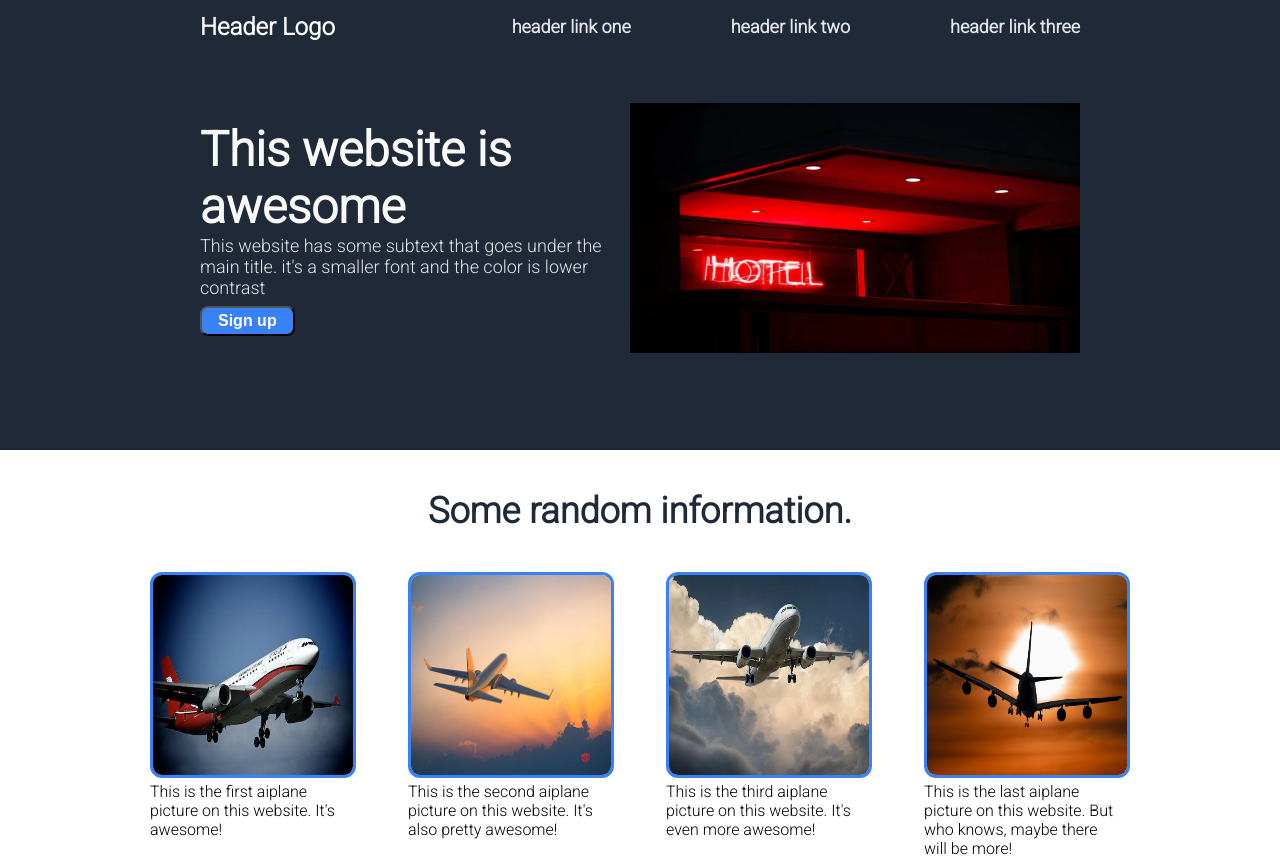
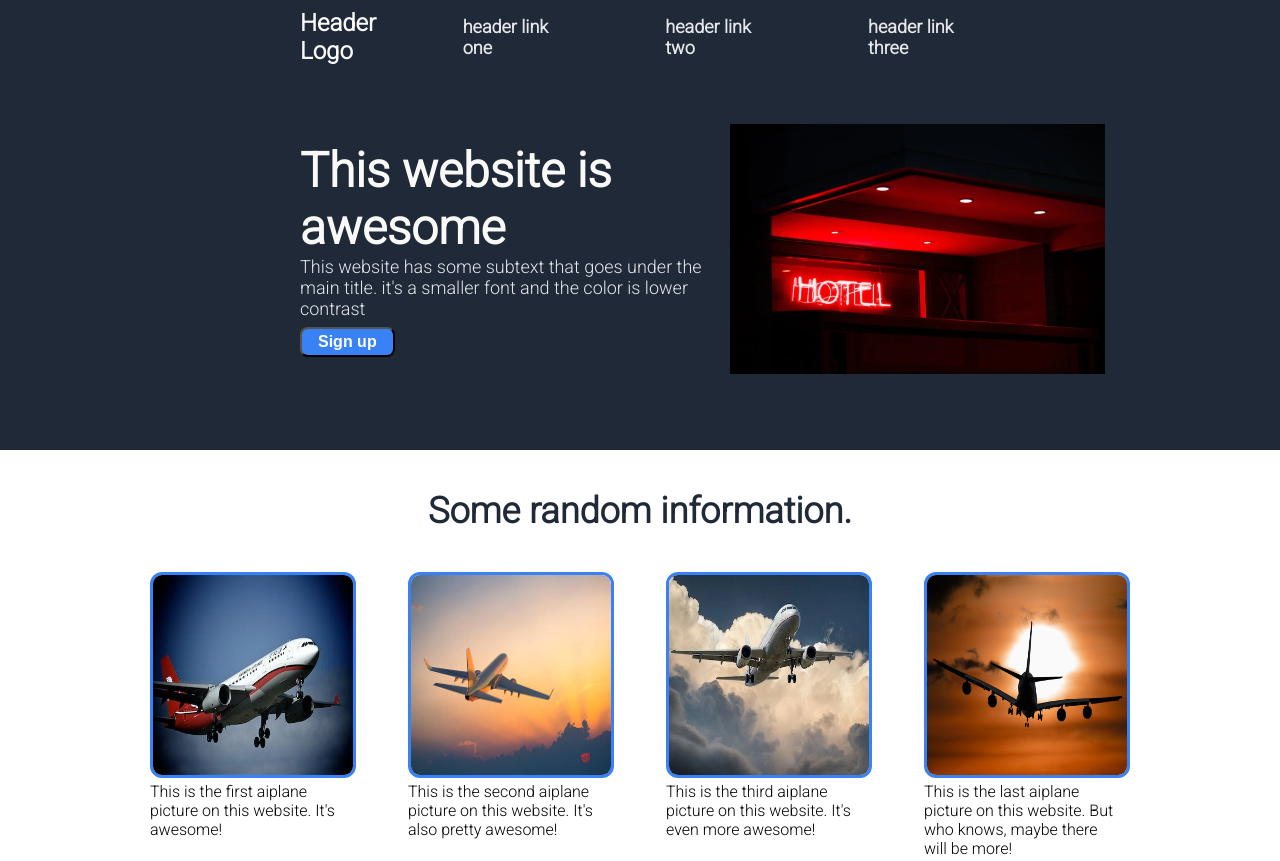
Before and after one commit to SagiBSN/odin-landing-page, a plain HTML site: page index.html in a window 1280 px wide. Shown: the top 861 px of the page. Drawn offline with Linux system fonts and the light colour scheme.

Commit message:
Changed the header margin
Instead of having margin for each element in the header, made padding
in the .upper

[Ticket: 2]

```diff
--- a/index.html
+++ b/index.html
@@ -23,7 +23,8 @@
         <div class="hero-image">
             <div class="hero">
                 <div class="head">
-                  This website is awesome
+                  This website is <br>
+                  awesome
                 </div>
                 <div class="content">
                   This website has some subtext that goes under the main title.
--- a/style.css
+++ b/style.css
@@ -10,6 +10,8 @@ body {
 .upper {
     height: 450px;
     background: #1f2937;
+    padding-left: 300px;
+    padding-right: 300px;
 }
 
 .header {
@@ -23,13 +25,11 @@ body {
 .logo {
     font-size: 24px;
     color: #f9faf8;
-    margin-left: 200px;
 }
 
 .links {
     display: flex;
     gap: 100px;
-    margin-right: 200px;
 }
 a {
     text-decoration: none;
@@ -48,15 +48,10 @@ ul {
     height: 250px;
 }
 
-.hero {
-    margin-left: 200px;
-}
-
 .hero .head {
     font-size: 48px;
     font-weight: 900;
     color: #F9FAF8;
-    width: 400px;
 }
 
 .hero .content {
@@ -79,7 +74,6 @@ ul {
 }
 
 .upper img {
-    margin-right: 200px;
     width: 450px;
     height: 250px;
 }
```
